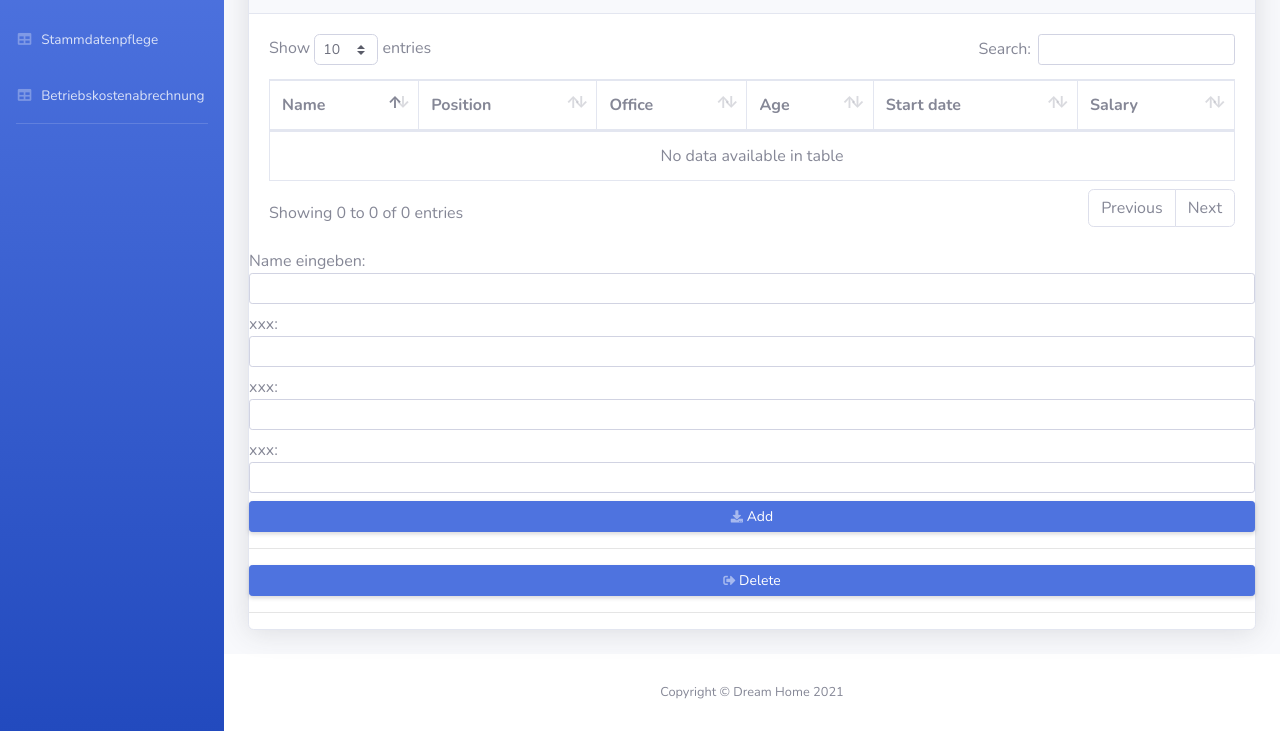
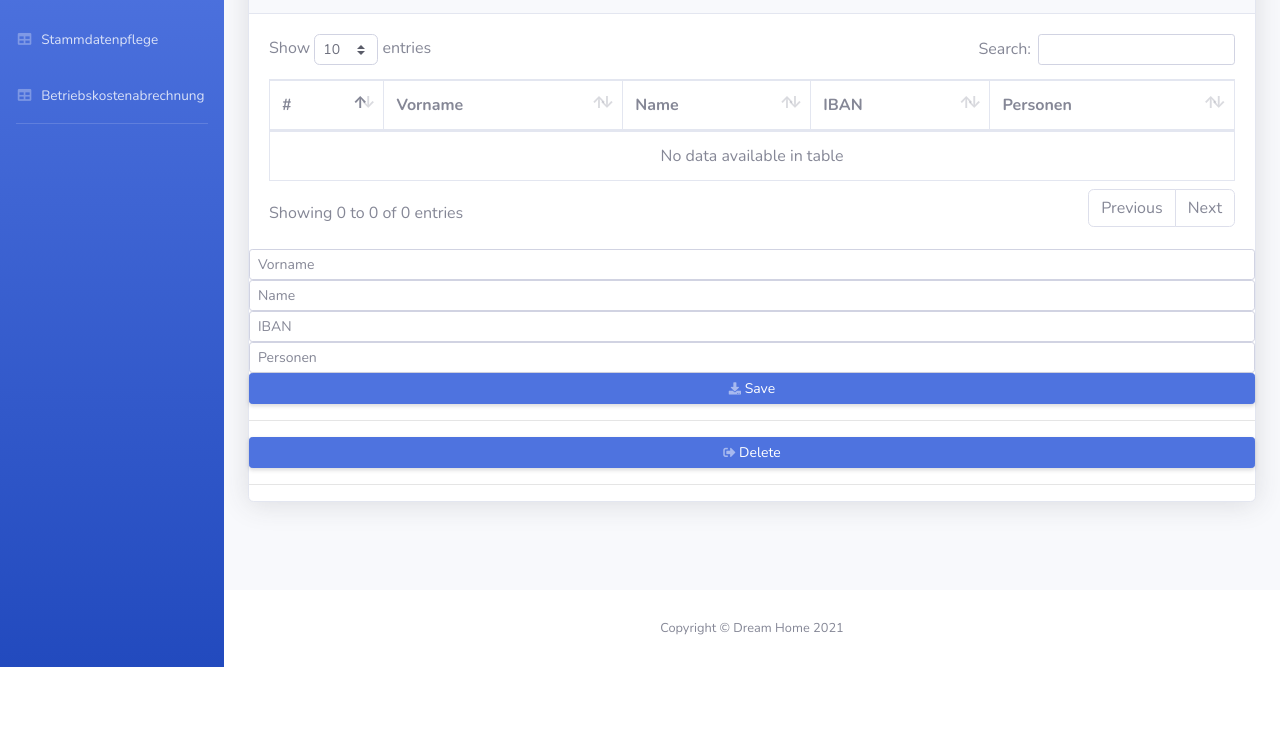
Before and after one commit to Selfmade-RuLeZ/Infosys-SS21, a website with bundled scripts: page Dream-Home_Team_5_UI/Stammdatenpflege.html in a window 1280 px wide. Shown: the part 133-864 px from the top of the page. After the commit the page ends 800 px from the top, so only its background shows below. Built offline with nearby package versions, Linux system fonts and the light colour scheme.

Commit message:
Updated SDP

```diff
--- a/Dream-Home_Team_5_UI/Stammdatenpflege.html
+++ b/Dream-Home_Team_5_UI/Stammdatenpflege.html
@@ -144,12 +144,11 @@
                                 <table class="table table-bordered" id="dataTable" width="100%" cellspacing="0">
                                     <thead>
                                         <tr>
+                                            <th>#</th>
+                                            <th>Vorname</th>
                                             <th>Name</th>
-                                            <th>Position</th>
-                                            <th>Office</th>
-                                            <th>Age</th>
-                                            <th>Start date</th>
-                                            <th>Salary</th>
+                                            <th>IBAN</th>
+                                            <th>Personen</th>
                                         </tr>
                                     </thead>
                                     <tbody>
@@ -160,15 +159,16 @@
                             </div>
                         </div>
 
-                            <label>Name eingeben:<input type="search" class="form-control form-control-sm" placeholder="" ></label>
-                            <label>xxx:<input type="search" class="form-control form-control-sm" placeholder="" ></label>
-                            <label>xxx:<input type="search" class="form-control form-control-sm" placeholder="" ></label>
-                            <label>xxx:<input type="search" class="form-control form-control-sm" placeholder="" ></label>
-                            <a href="#" class="d-none d-sm-inline-block btn btn-sm btn-primary shadow-sm"><i
-                                class="fas fa-download fa-sm text-white-50"></i> Add</a>
+                            <input id="SDPID" type="hidden">
+                            <input id="SDPName" type="search" class="form-control form-control-sm" placeholder="Vorname" >
+                            <input id="SDPLastName" type="search" class="form-control form-control-sm" placeholder="Name" >
+                            <input id="SDPIBAN" type="search" class="form-control form-control-sm" placeholder="IBAN" >
+                            <input id="SDPPersons" type="search" class="form-control form-control-sm" placeholder="Personen" >
+                            <a id="SDPsave" href="#" class="d-none d-sm-inline-block btn btn-sm btn-primary shadow-sm"><i
+                                class="fas fa-download fa-sm text-white-50"></i> Save</a>
                             <!-- Divider -->
                             <hr class="sidebar-divider">
-                            <a href="#" class="d-none d-sm-inline-block btn btn-sm btn-primary shadow-sm"><i
+                            <a id="SDPdelete" href="#" class="d-none d-sm-inline-block btn btn-sm btn-primary shadow-sm"><i
                                 class="fas fa-sign-out-alt fa-sm text-white-50"></i> Delete</a>
                                 <!-- Divider -->
                             <hr class="sidebar-divider">
```
Also changed, not shown: Dream-Home_Team_5_UI/js/stammdatenpflege.js (added, +13 -0 lines).
